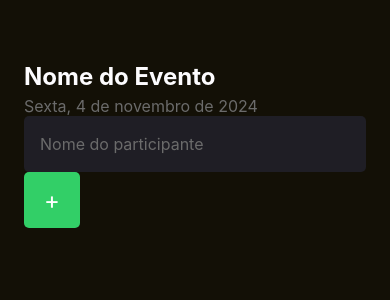
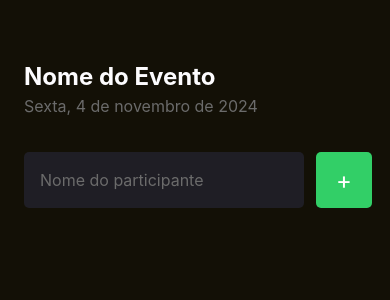
Before and after one commit to NeillonWork/imhere, a React Native app: screen / in a window 390 px wide. Shown: the top 300 px of the page. Built offline with nearby package versions, Linux system fonts and the light colour scheme.

Commit message:
estilo adicionado ao input e button

```diff
--- a/src/screens/Home/index.tsx
+++ b/src/screens/Home/index.tsx
@@ -2,9 +2,8 @@ import { Text, View, TextInput, TouchableOpacity, Alert } from "react-native";
 import { styles } from "./styles";
 
 export function Home() {
-
-function handleParticipantAdd(){
-    Alert.alert("OLA")
+  function handleParticipantAdd() {
+    Alert.alert("OLA");
   }
 
   return (
@@ -12,6 +11,7 @@ function handleParticipantAdd(){
       <Text style={styles.eventName}>Nome do Evento</Text>
       <Text style={styles.eventDate}>Sexta, 4 de novembro de 2024</Text>
 
+      <View style={styles.form}>
         <TextInput
           style={styles.input}
           placeholder="Nome do participante"
@@ -21,5 +21,6 @@ function handleParticipantAdd(){
           <Text style={styles.buttonText}>+</Text>
         </TouchableOpacity>
       </View>
+    </View>
   );
 }
--- a/src/screens/Home/styles.ts
+++ b/src/screens/Home/styles.ts
@@ -19,6 +19,8 @@ export const styles = StyleSheet.create({
   },
   input: {
     height: 56,
+    flex: 1,
+    marginRight: 12,
     backgroundColor: "#1F1E25",
     borderRadius: 5,
     color: "#FFF",
@@ -37,4 +39,10 @@ export const styles = StyleSheet.create({
     color: "#FFF",
     fontSize: 24,
   },
+  form: {
+    width: "100%",
+    flexDirection: "row",
+    marginTop: 36,
+    marginBottom: 42,
+  },
 });
```
Lines whose indentation alone changed are shown as unchanged.
